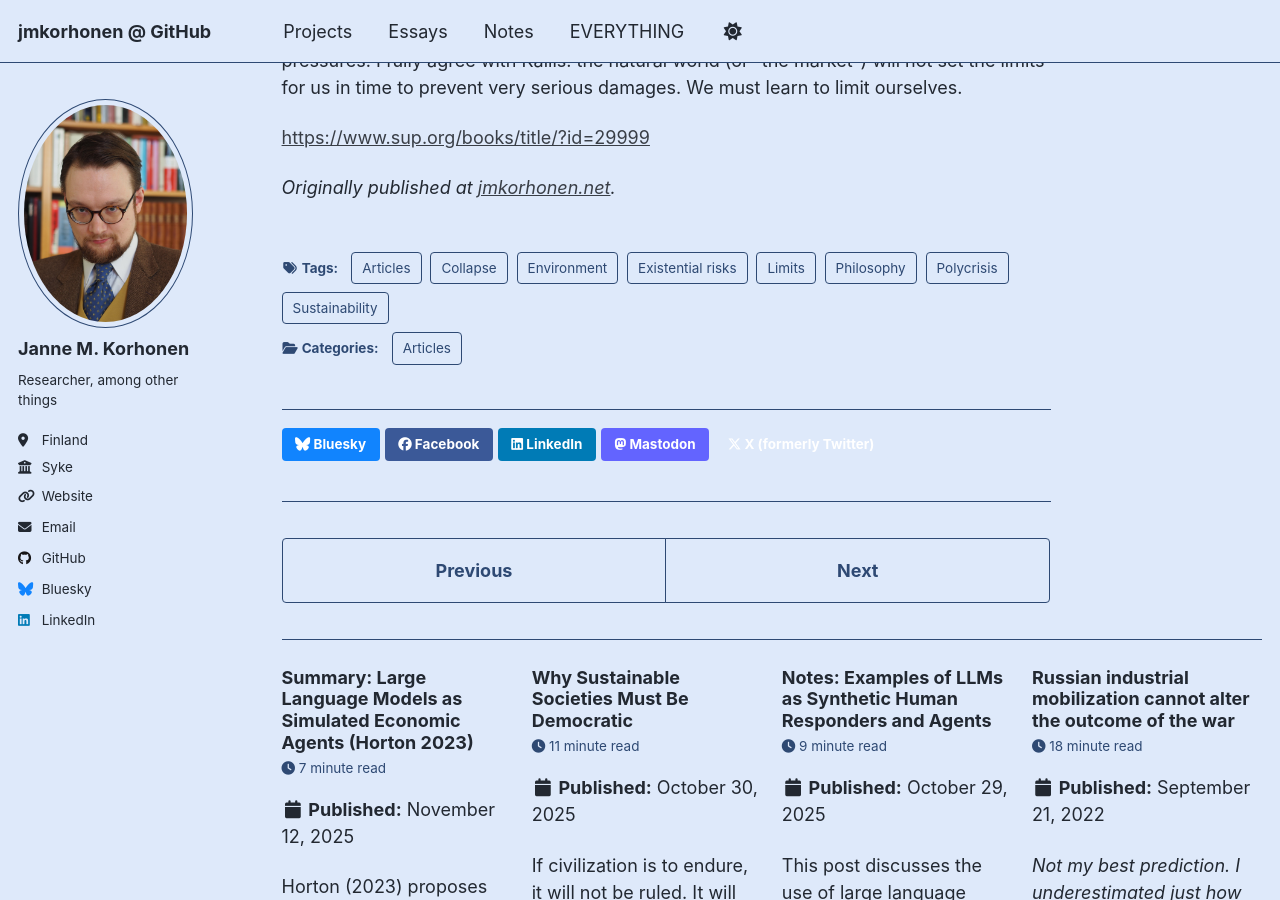
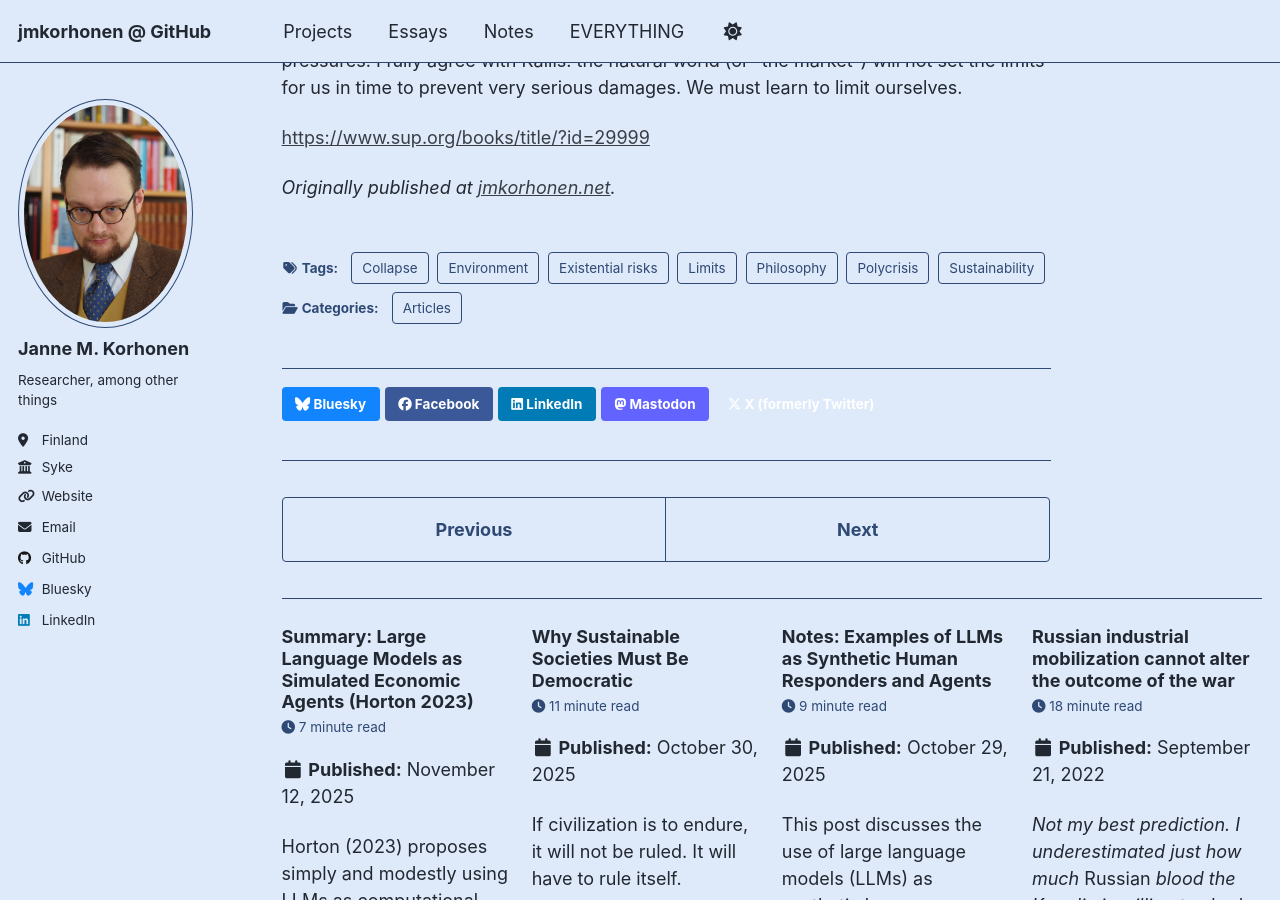
Before and after one commit to jmkorhonen/jmkorhonen.github.io, a Jekyll site: the page built from _posts/2022/2022-07-27-what-is-good-in-life-on-feedback-loops-possibly-leading-to-collapse.md, in a window 1280 px wide and 900 px high, scrolled down 2535 px. Built offline with Jekyll 4.4.1, drawn with Linux system fonts in a browser that asks for light colours; a script that is not in the unit is left out.

Commit message:
Remove 'Articles' from the list of topics

```diff
--- a/_posts/2022/2022-07-27-what-is-good-in-life-on-feedback-loops-possibly-leading-to-collapse.md
+++ b/_posts/2022/2022-07-27-what-is-good-in-life-on-feedback-loops-possibly-leading-to-collapse.md
@@ -12,7 +12,6 @@ tags:
 - Environment
 - Polycrisis
 - Limits
-- Articles
 ---
 In early 2002, I had an epiphany. I had been depressed for months and queried whether there is even any point in living any more: in the long run, we are all dead, and whatever we achieve will crumble in the sands of time. In a century, barely anyone will even know that you ever existed.
 
```
